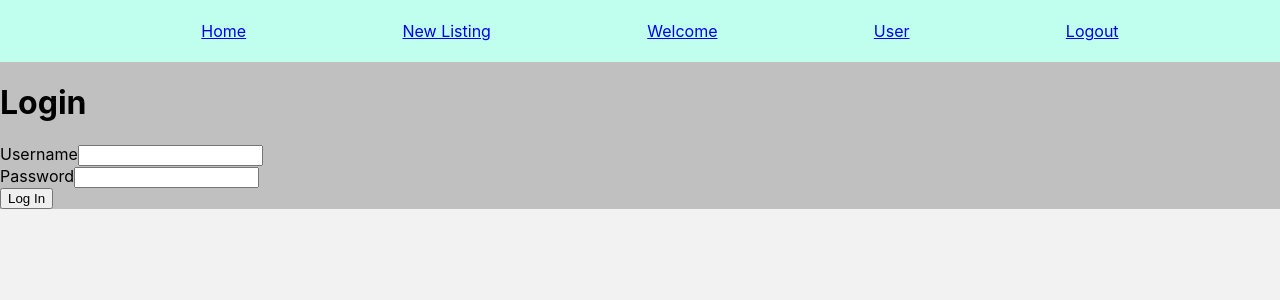
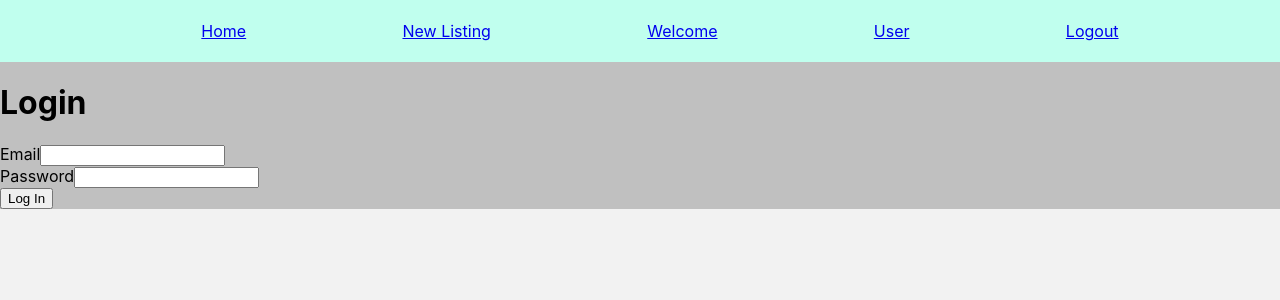
Before and after one commit to thecoachanna/carlot-frontend, a React (Create React App) app: page /login in a window 1280 px wide. Shown: the top 300 px of the page. Built offline with nearby package versions, Linux system fonts and the light colour scheme; no server answers; what react-google-maps would draw is missing.

Commit message:
authentication in progress

```diff
--- a/src/App.js
+++ b/src/App.js
@@ -5,7 +5,8 @@ import ShowCar from './pages/ShowCar'
 import NewCar from './pages/NewCar';
 import Home from './pages/Home';
 import Navbar from './components/Navbar'
-import Login from './pages/Login';
+import Login from './pages/LoginPage/Login';
+import {getToken} from './utils/tokenServices'
 
 
 
@@ -15,7 +16,9 @@ function App() {
   const [user, setUser] = useState()
 
   useEffect(() => {
-    fetch('http://localhost:4000/cars/')
+    fetch('http://localhost:4000/cars/',{
+      headers :new Headers({'Authorization':'Bearer' + getToken()})
+    })
     .then( res => res.json())
     .then( cars => setCars(cars))
   }, [])
--- a/src/pages/Login.js
+++ /dev/null
@@ -1,53 +0,0 @@
-import React, {useState} from 'react'
-import styled from 'styled-components'
-import axios from 'axios'
-import { useNavigate } from 'react-router-dom'
-
-const StyledForm = styled.form`
-    display: flex;
-    flex-direction: column;
-    min-width: 250px;
-    max-width: 50vw;
-    align-items: baseline;
-    div input {
-        margin-right: 25px;
-    }
-    `
-
-const Login = ({setUser}) => {
-    const navigate = useNavigate()
-    const [formData, setFormData] = useState()
-
-    const handleChange =(e) => {
-        setFormData({...formData, [e.target.id] :e.target.value})
-    }
-const handleSubmit = (e) => {
-    e.preventDefault()
-    axios.post('http://localhost:4000/auth/login', formData)
-    .then(res =>{
-        console.log(res)
-        if(res.status === 200){
-            setUser(res.data)
-            navigate('/')
-        }
-    })
-}
-
-  return (
-    <StyledForm onSubmit={handleSubmit}>
-        <h1>Login</h1>
-        <div>
-            <label htmlFor='name'>Username</label>
-            <input type='text' name='name' id="name" onChange={handleChange}/>
-        </div>
-        <div>
-            <label htmlFor='password'>Password</label>
-            <input type='password' name='password' id="password" onChange={handleChange}/>
-        </div>
-        <input type='submit' value="Log In" />
-
-    </StyledForm>
-  )
-}
-
-export default Login
--- /dev/null
+++ b/src/pages/LoginPage/Login.js
@@ -0,0 +1,49 @@
+import React, {useState} from 'react'
+// import styled from 'styled-components'
+import axios from 'axios'
+import { useNavigate } from 'react-router-dom'
+import './login.css'
+import {setToken} from '../../utils/tokenServices'
+
+
+
+const Login = ({setUser}) => {
+    const navigate = useNavigate()
+    const [formData, setFormData] = useState()
+
+    const handleChange =(e) => {
+        setFormData({...formData, [e.target.id] :e.target.value})
+    }
+    const handleSubmit = (e) => {
+        e.preventDefault()
+        axios.post('http://localhost:4000/auth/login', formData)
+        .then(res =>{
+            console.log(res)
+            if(res.status === 200){
+                console.log(res.data.access)
+                setToken(res.data.access)
+
+                // setUser(res.data)
+                // navigate('/')
+            }
+        })
+}
+
+  return (
+    <form onSubmit={handleSubmit} className='form'>
+        <h1>Login</h1>
+        <div>
+            <label htmlFor='email'>Email</label>
+            <input type='text' name='email' id="email" onChange={handleChange}/>
+        </div>
+        <div>
+            <label htmlFor='password'>Password</label>
+            <input type='password' name='password' id="password" onChange={handleChange}/>
+        </div>
+        <input type='submit' value="Log In" />
+
+    </form>
+  )
+}
+
+export default Login
--- /dev/null
+++ b/src/pages/LoginPage/login.css
@@ -0,0 +1,10 @@
+.form {
+    display: flex;
+    flex-direction: column;
+    min-width: 250px;
+    max-width: 50vw;
+    align-items: baseline;
+}
+input {
+    margin-right: 25px;
+}
--- /dev/null
+++ b/src/utils/tokenServices.js
@@ -0,0 +1,26 @@
+function setToken(token){
+    if(token){
+        localStorage.setItem('token',token)
+    }else{
+        localStorage.removeItem('token')
+    }
+}
+
+function getToken(){
+    let token =localStorage.getItem('token')
+    if(token){
+        const payload = JSON.parse(atob(token.split('.'[1])))
+        if(payload.exp < Date.now() / 1000){
+            setToken()
+            token = null
+        }
+    }
+
+    return token
+
+}
+
+module.exports = {
+    setToken,
+    getToken
+}
```
